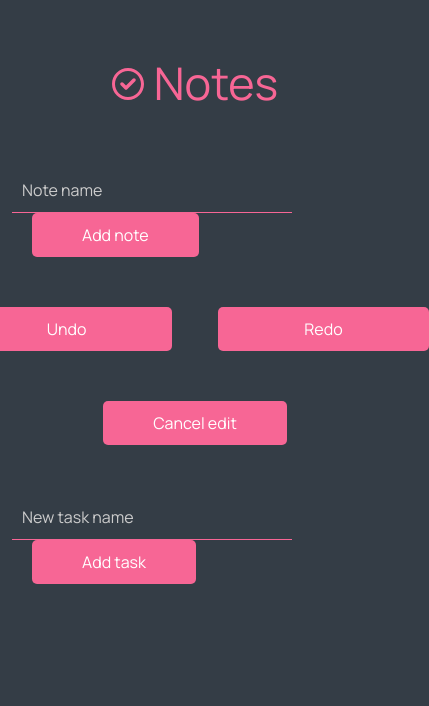
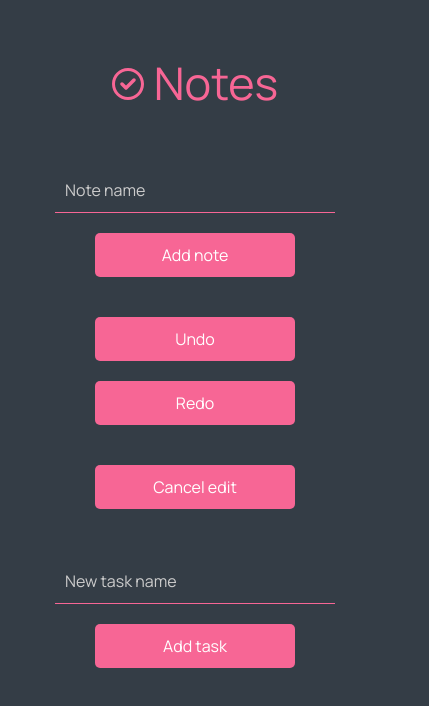
Before and after one commit to DzmitrySudalenka/notes, a Vue app: page /add in a window 390 px wide. Shown: the top 706 px of the page, 429 px wide, since content can reach past the window. Built offline with nearby package versions, Linux system fonts and the light colour scheme.

Commit message:
feat: add adaptability

```diff
--- a/src/components/NoteForm.vue
+++ b/src/components/NoteForm.vue
@@ -136,7 +136,8 @@ const redo = () => {
 
 .btns-wrap {
   display: flex;
-  min-width: 467px;
+  width: 100%;
+  max-width: 467px;
   margin-top: 50px;
 }
 
@@ -157,7 +158,8 @@ const redo = () => {
 }
 
 .tasks {
-  min-width: 467px;
+  width: 100%;
+  max-width: 467px;
   margin-top: 50px;
 }
 
@@ -186,4 +188,35 @@ const redo = () => {
 .btn-trash {
   cursor: pointer;
 }
+
+@media (max-width: 500px) {
+  .form {
+    display: flex;
+    flex-direction: column;
+    align-items: center;
+  }
+
+  .form__btn {
+    width: 100%;
+    max-width: 200px;
+    margin: 20px 0 0;
+  }
+
+  .btns-wrap {
+    display: flex;
+    flex-direction: column;
+    align-items: center;
+    margin-top: 20px;
+  }
+
+  .btns-wrap_single .note-btn,
+  .btns-wrap_multiple .note-btn {
+    width: 100%;
+    max-width: 200px;
+  }
+
+  .btns-wrap .note-btn {
+    margin-top: 20px;
+  }
+}
 </style>
--- a/src/components/NotesList.vue
+++ b/src/components/NotesList.vue
@@ -19,7 +19,8 @@ const notesStore = useNotesStore()
 
 <style scoped>
 .notes-list {
-  min-width: 430px;
+  width: 100%;
+  max-width: 430px;
   margin-top: 50px;
 }
 </style>
--- a/src/stores/NotesStore.js
+++ b/src/stores/NotesStore.js
@@ -2,10 +2,8 @@ import { defineStore } from 'pinia'
 import { useLocalStorage } from '@vueuse/core'
 import { demoData } from './NotesStoreDemoData'
 
-const state = localStorage.getItem('state') ? localStorage.getItem('state') : demoData
-
 export const useNotesStore = defineStore("notesStore", {
-  state: () => (useLocalStorage('state', {state})),
+  state: () => (useLocalStorage('state', demoData)),
   actions: {
     addNote(note) {
       note.id = this.nextNoteId++
```
